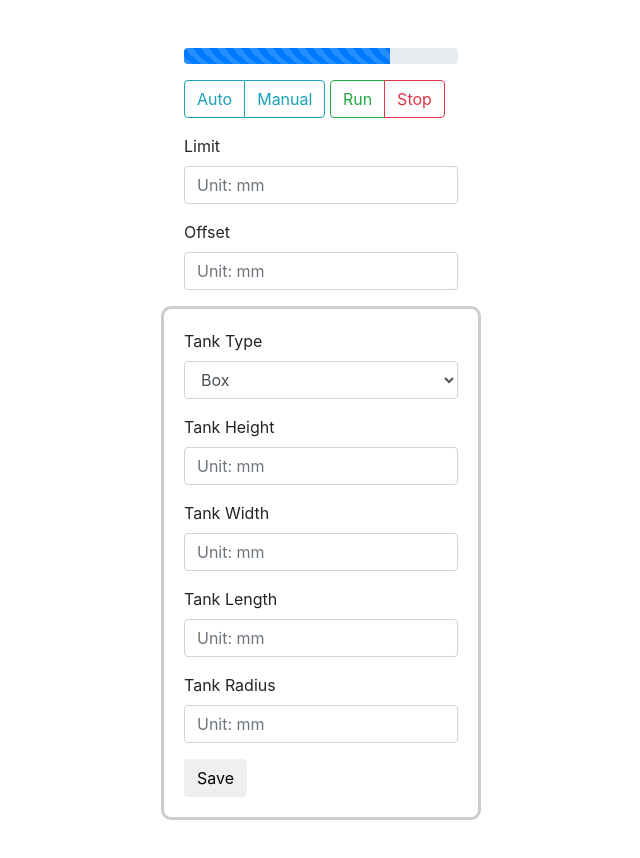
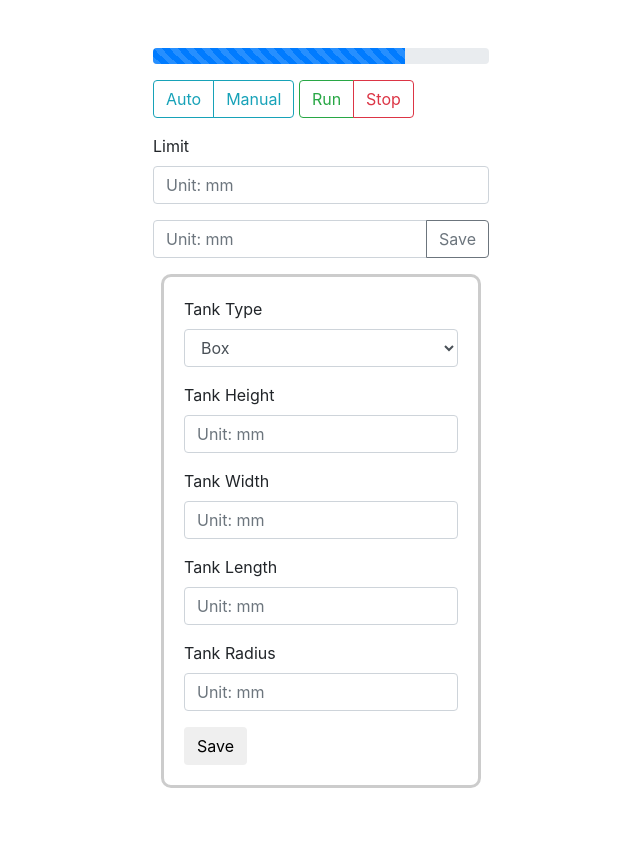
Before and after one commit to nyinyinyanlin/opizero_liquid_ctl, a website: page static/dashboard.html in a window 1280 px wide. Shown: the whole page, without its empty margins (319-959 px from the left). After the commit the page ends 836 px from the top, so only its background shows below. Drawn offline with nearby package versions, Linux system fonts and the light colour scheme.

Commit message:
Btn group

```diff
--- a/static/dashboard.html
+++ b/static/dashboard.html
@@ -43,8 +43,12 @@
               <input type="number" class="form-control" id="limit" placeholder="Unit: mm" id="limitInput">
             </div>
             <div class="form-group">
-              <label for="offset">Offset</label>
-              <input type="number" class="form-control" id="offset" placeholder="Unit: mm" id="offsetInput">
+              <div class="input-group">
+                <input type="number" class="form-control" placeholder="Unit: mm" aria-describedby="offsetBtn">
+                <div class="input-group-append">
+                  <button class="btn btn-outline-secondary" type="button" id="offsetBtn">Save</button>
+                </div>
+              </div>
             </div>
           </form>
         </div>
```
Lines whose indentation alone changed are shown as unchanged.
